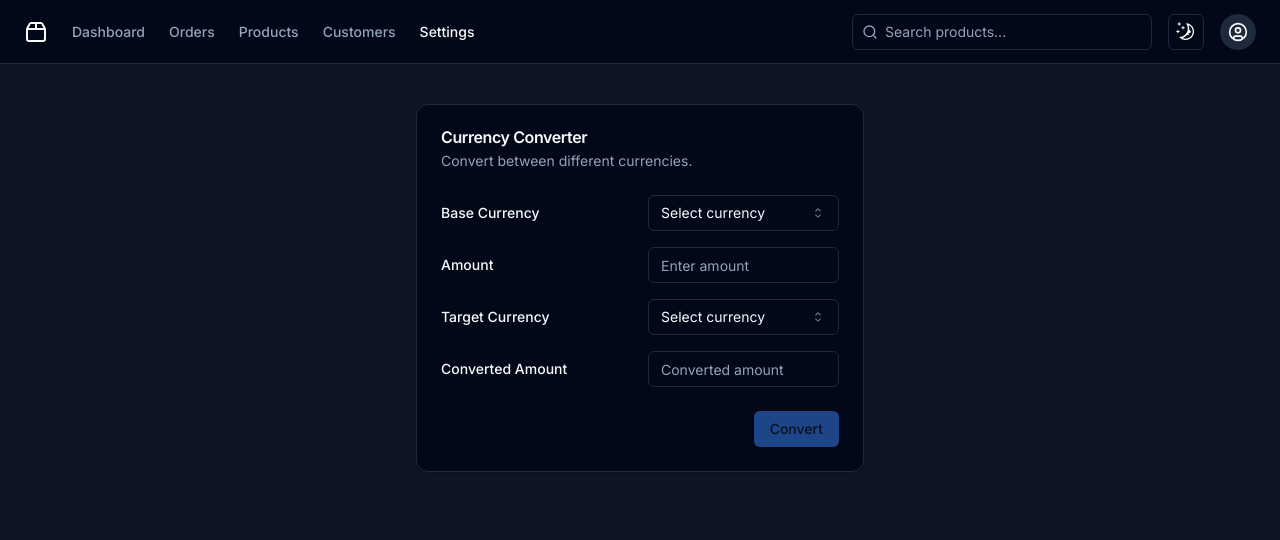
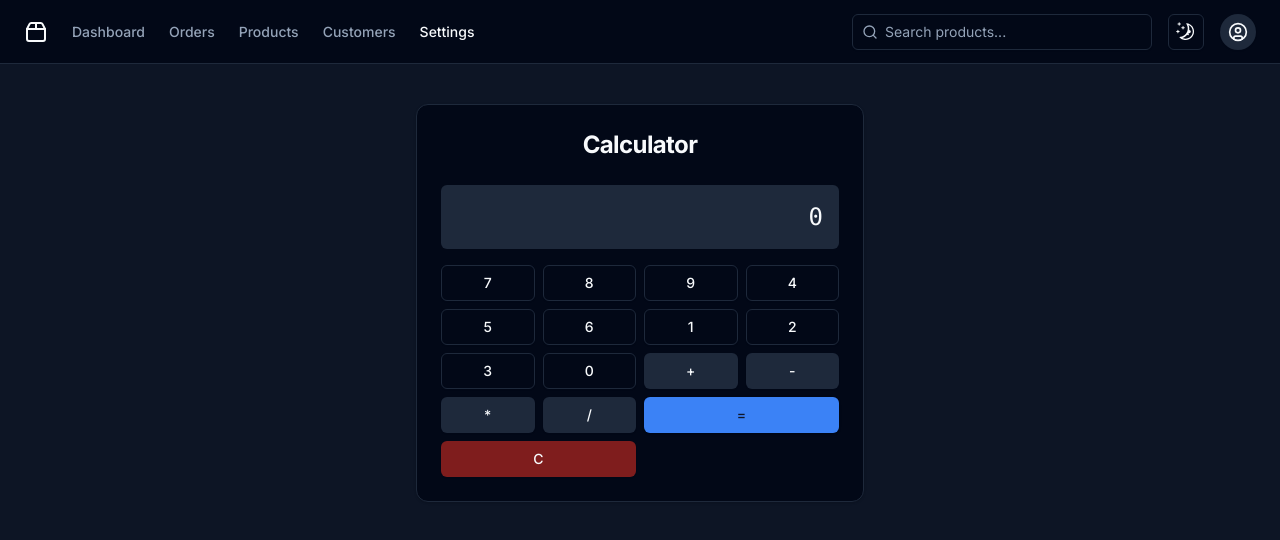
Before and after one commit to arafathusayn/temp-cc-1, a Next.js app: page / in a window 1280 px wide. Shown: the top 540 px of the page. Built offline with nearby package versions, Linux system fonts and the light colour scheme.

Commit message:
add calc skeleton

```diff
--- a/app/page.tsx
+++ b/app/page.tsx
@@ -1,7 +1,7 @@
 import { CircleUser, Menu, Package2, Search } from "lucide-react";
 import Link from "next/link";
 
-import CurrencyConverter from "@/components/CurrencyConverter";
+import Calc from "@/components/Calc";
 import { ModeToggle } from "@/components/mode-toggle";
 import { Button } from "@/components/ui/button";
 import {
@@ -143,7 +143,7 @@ export default function Dashboard() {
       <main className="flex min-h-[calc(100vh_-_theme(spacing.16))] flex-1 flex-col gap-4 bg-muted/40 p-4 md:gap-8 md:p-10">
         <div className="mx-auto w-full max-w-6xl items-start gap-6">
           <div className="grid gap-6">
-            <CurrencyConverter />
+            <Calc />
           </div>
         </div>
       </main>
--- /dev/null
+++ b/components/Calc.tsx
@@ -0,0 +1,67 @@
+"use client";
+
+
+import { Button } from "@/components/ui/button";
+import { Card, CardContent, CardHeader, CardTitle } from "@/components/ui/card";
+
+export default function Calculator() {
+  const handleNumberClick = (number: number) => {};
+
+  const handleOperationClick = (op: string) => {};
+
+  const handleCalculate = () => {};
+
+  const handleClear = () => {};
+
+  return (
+    <Card className="w-full max-w-md mx-auto">
+      <CardHeader>
+        <CardTitle className="text-2xl font-bold text-center">
+          Calculator
+        </CardTitle>
+      </CardHeader>
+      <CardContent>
+        <div className="bg-secondary p-4 rounded-md mb-4 text-right text-2xl font-mono">
+          {"0"}
+        </div>
+        <div className="grid grid-cols-4 gap-2">
+          {[7, 8, 9, 4, 5, 6, 1, 2, 3, 0].map((num) => (
+            <Button
+              key={num}
+              onClick={() => handleNumberClick(num)}
+              variant="outline"
+            >
+              {num}
+            </Button>
+          ))}
+          <Button onClick={() => handleOperationClick("+")} variant="secondary">
+            +
+          </Button>
+          <Button onClick={() => handleOperationClick("-")} variant="secondary">
+            -
+          </Button>
+          <Button onClick={() => handleOperationClick("*")} variant="secondary">
+            *
+          </Button>
+          <Button onClick={() => handleOperationClick("/")} variant="secondary">
+            /
+          </Button>
+          <Button
+            onClick={handleCalculate}
+            className="col-span-2"
+            variant="default"
+          >
+            =
+          </Button>
+          <Button
+            onClick={handleClear}
+            className="col-span-2"
+            variant="destructive"
+          >
+            C
+          </Button>
+        </div>
+      </CardContent>
+    </Card>
+  );
+}
--- a/components/CurrencyConverter.tsx
+++ /dev/null
@@ -1,294 +0,0 @@
-"use client";
-
-import { createContext, useContext, useState } from "react";
-
-import { Button } from "@/components/ui/button";
-import {
-  Card,
-  CardContent,
-  CardDescription,
-  CardFooter,
-  CardHeader,
-  CardTitle,
-} from "@/components/ui/card";
-import { Input } from "@/components/ui/input";
-import { Label } from "@/components/ui/label";
-import {
-  Select,
-  SelectContent,
-  SelectItem,
-  SelectTrigger,
-  SelectValue,
-} from "@/components/ui/select";
-
-const AppContext = createContext({
-  targetCurrency: "",
-  setTargetCurrency: (value: string) => {},
-  convertedAmount: "",
-  setConvertedAmount: (value: string) => {},
-  exchangeRatesCache: null as Record<string, number> | null,
-  setExchangeRatesCache: (value: Record<string, number> | null) => {},
-  currencies: ["USD", "EUR", "GBP", "BDT"],
-});
-const AmountContext = createContext({
-  amount: "",
-  setAmount: (value: string) => {},
-});
-const TargetCurrencyContext = createContext({
-  targetCurrency: "",
-  setTargetCurrency: (value: string) => {},
-});
-const ConvertedAmountContext = createContext({
-  convertedAmount: "",
-  setConvertedAmount: (value: string) => {},
-});
-
-const AmountProvider = ({ children }: any) => {
-  const [amount, setAmount] = useState("");
-
-  return (
-    <AmountContext.Provider value={{ amount, setAmount }}>
-      {children}
-    </AmountContext.Provider>
-  );
-};
-
-const TargetCurrencyProvider = ({ children }: any) => {
-  const [targetCurrency, setTargetCurrency] = useState<string>("USD");
-  return (
-    <TargetCurrencyContext.Provider
-      value={{ targetCurrency, setTargetCurrency }}
-    >
-      {children}
-    </TargetCurrencyContext.Provider>
-  );
-};
-
-const ConvertedAmountProvider = ({ children }: any) => {
-  const [convertedAmount, setConvertedAmount] = useState("");
-  return (
-    <ConvertedAmountContext.Provider
-      value={{ convertedAmount, setConvertedAmount }}
-    >
-      {children}
-    </ConvertedAmountContext.Provider>
-  );
-};
-
-const BaseCurrencyContext = createContext({
-  baseCurrency: "",
-  setBaseCurrency: (value: string) => {},
-});
-
-function BaseCurrencyProvider({ children }: any) {
-  const [baseCurrency, setBaseCurrency] = useState("");
-
-  return (
-    <BaseCurrencyContext.Provider value={{ baseCurrency, setBaseCurrency }}>
-      {children}
-    </BaseCurrencyContext.Provider>
-  );
-}
-
-export default function CurrencyConverter() {
-  const [targetCurrency, setTargetCurrency] = useState("");
-  const [convertedAmount, setConvertedAmount] = useState("");
-
-  const [exchangeRatesCache, setExchangeRatesCache] = useState<Record<
-    string,
-    number
-  > | null>(null);
-
-  const { currencies } = useContext(AppContext);
-
-  return (
-    <AppContext.Provider
-      value={{
-        targetCurrency,
-        setTargetCurrency,
-        convertedAmount,
-        setConvertedAmount,
-        exchangeRatesCache,
-        setExchangeRatesCache,
-        currencies,
-      }}
-    >
-      <Card className="w-full max-w-md mx-auto">
-        <CardHeader>
-          <CardTitle>Currency Converter</CardTitle>
-          <CardDescription>
-            Convert between different currencies.
-          </CardDescription>
-        </CardHeader>
-        <CardContent className="grid gap-4">
-          <div className="grid grid-cols-1 items-center gap-4 sm:grid-cols-2">
-            <Label htmlFor="base-currency">Base Currency</Label>
-
-            <BaseCurrencyProvider>
-              <SelectBaseCurrency />
-            </BaseCurrencyProvider>
-          </div>
-          <div className="grid grid-cols-1 items-center gap-4 sm:grid-cols-2">
-            <Label htmlFor="amount">Amount</Label>
-
-            <AmountProvider>
-              <AmountInput />
-            </AmountProvider>
-          </div>
-          <div className="grid grid-cols-1 items-center gap-4 sm:grid-cols-2">
-            <Label htmlFor="target-currency">Target Currency</Label>
-
-            <BaseCurrencyProvider>
-              <SelectTargetCurrency />
-            </BaseCurrencyProvider>
-          </div>
-          <div className="grid grid-cols-1 items-center gap-4 sm:grid-cols-2">
-            <Label htmlFor="converted-amount">Converted Amount</Label>
-            <Input
-              id="converted-amount"
-              type="text"
-              placeholder="Converted amount"
-              value={convertedAmount}
-              readOnly
-            />
-          </div>
-        </CardContent>
-        <CardFooter className="flex justify-end">
-          <BaseCurrencyProvider>
-            <ConvertButton />
-          </BaseCurrencyProvider>
-        </CardFooter>
-      </Card>
-    </AppContext.Provider>
-  );
-}
-
-function AmountInput() {
-  const { amount, setAmount } = useContext(AmountContext);
-
-  return (
-    <Input
-      id="amount"
-      type="number"
-      placeholder="Enter amount"
-      value={amount}
-      onChange={(event) => {
-        const value = event.target.value;
-        setAmount(value);
-      }}
-    />
-  );
-}
-
-function SelectTargetCurrency() {
-  const { targetCurrency, setTargetCurrency, currencies } =
-    useContext(AppContext);
-
-  const { baseCurrency } = useContext(BaseCurrencyContext);
-
-  const filteredCurrencies = currencies.filter(
-    (currency) => currency !== baseCurrency,
-  );
-
-  return (
-    <Select
-      value={targetCurrency}
-      onValueChange={(currency) => {
-        setTargetCurrency(currency);
-      }}
-    >
-      <SelectTrigger>
-        <SelectValue placeholder="Select currency" />
-      </SelectTrigger>
-      <SelectContent>
-        {filteredCurrencies.map((currency) => (
-          <SelectItem key={currency} value={currency}>
-            {currency}
-          </SelectItem>
-        ))}
-      </SelectContent>
-    </Select>
-  );
-}
-
-function SelectBaseCurrency() {
-  const { currencies } = useContext(AppContext);
-
-  const { baseCurrency, setBaseCurrency } = useContext(BaseCurrencyContext);
-
-  return (
-    <Select
-      value={baseCurrency}
-      onValueChange={(currency) => {
-        setBaseCurrency(currency);
-      }}
-    >
-      <SelectTrigger>
-        <SelectValue placeholder="Select currency" />
-      </SelectTrigger>
-      <SelectContent>
-        {currencies.map((currency) => (
-          <SelectItem key={currency} value={currency}>
-            {currency}
-          </SelectItem>
-        ))}
-      </SelectContent>
-    </Select>
-  );
-}
-
-function ConvertButton() {
-  const { amount } = useContext(AmountContext);
-  const {
-    targetCurrency,
-    setConvertedAmount,
-    exchangeRatesCache,
-    setExchangeRatesCache,
-  } = useContext(AppContext);
-
-  const { baseCurrency } = useContext(BaseCurrencyContext);
-
-  return (
-    <Button
-      type="submit"
-      onClick={async () => {
-        let exchangeRates;
-
-        if (!exchangeRatesCache) {
-          try {
-            const response = await fetch(
-              "https://static.tripovy.com/exchange_rates.json",
-            );
-
-            if (!response.ok) {
-              throw new Error("Failed to fetch exchange rates.");
-            }
-
-            exchangeRates = (await response.json()) as Record<string, number>;
-
-            setExchangeRatesCache(exchangeRates);
-          } catch (error) {
-            alert("Failed to connect to the server.");
-          }
-        } else {
-          exchangeRates = exchangeRatesCache;
-        }
-
-        if (!exchangeRates) {
-          return;
-        }
-
-        const baseCurrencyRate = exchangeRates[baseCurrency];
-        const targetCurrencyRate = exchangeRates[targetCurrency];
-
-        const target =
-          (1 / baseCurrencyRate) * targetCurrencyRate * Number(amount);
-
-        setConvertedAmount(target.toFixed(2));
-      }}
-      disabled={!baseCurrency || !amount || !targetCurrency}
-    >
-      Convert
-    </Button>
-  );
-}
--- a/package.json
+++ b/package.json
@@ -18,6 +18,7 @@
     "@radix-ui/react-slot": "^1.1.0",
     "class-variance-authority": "^0.7.0",
     "clsx": "^2.1.1",
+    "jotai": "^2.9.3",
     "lucide-react": "^0.427.0",
     "next": "14.2.5",
     "next-themes": "^0.3.0",
```
Also changed, not shown: 1 other file (tests, documents, lock files or other folders).
